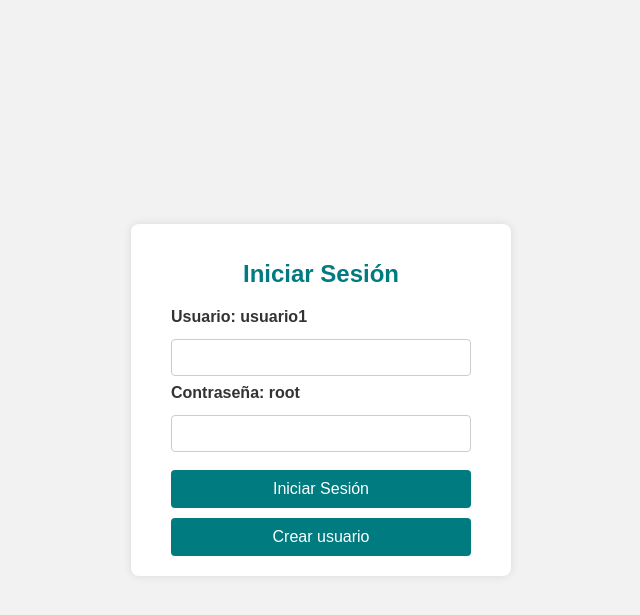
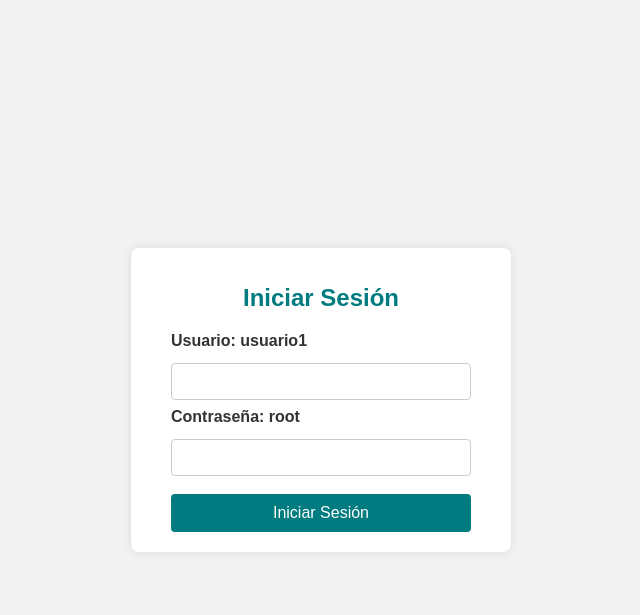
Before and after one commit to NicolasBranca/ProgramacionEnAmbienteDeRedes, a PHP site: the page made by Php/sesion (prueba)/app_modulo1/formularioDeLogin.php in a window 1280 px wide. Shown: the top 615 px of the page, without its empty margins (319-959 px from the left). Run offline with PHP 8.4, Linux system fonts and the light colour scheme.

```diff
--- a/Php/sesion (prueba)/app_modulo1/formularioDeLogin.php
+++ b/Php/sesion (prueba)/app_modulo1/formularioDeLogin.php
@@ -92,7 +92,6 @@ body {
 
             <button type="submit">Iniciar Sesión</button>
         </form>
-        <button onclick="window.location.href='formularioDeRegistro.php'" style="margin-top:10px;">Crear usuario</button>
     </div>
 </body>
 </html>
```
